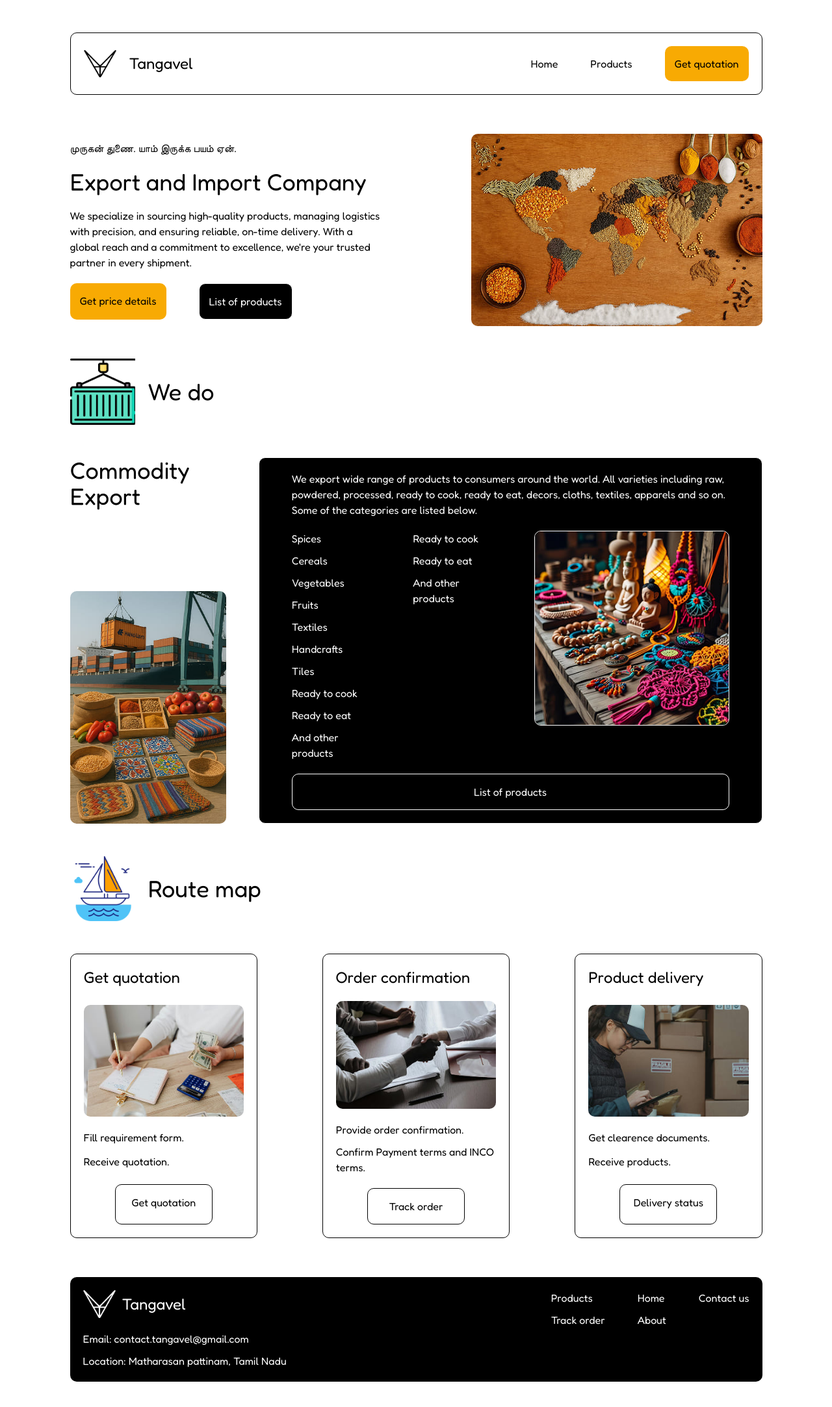
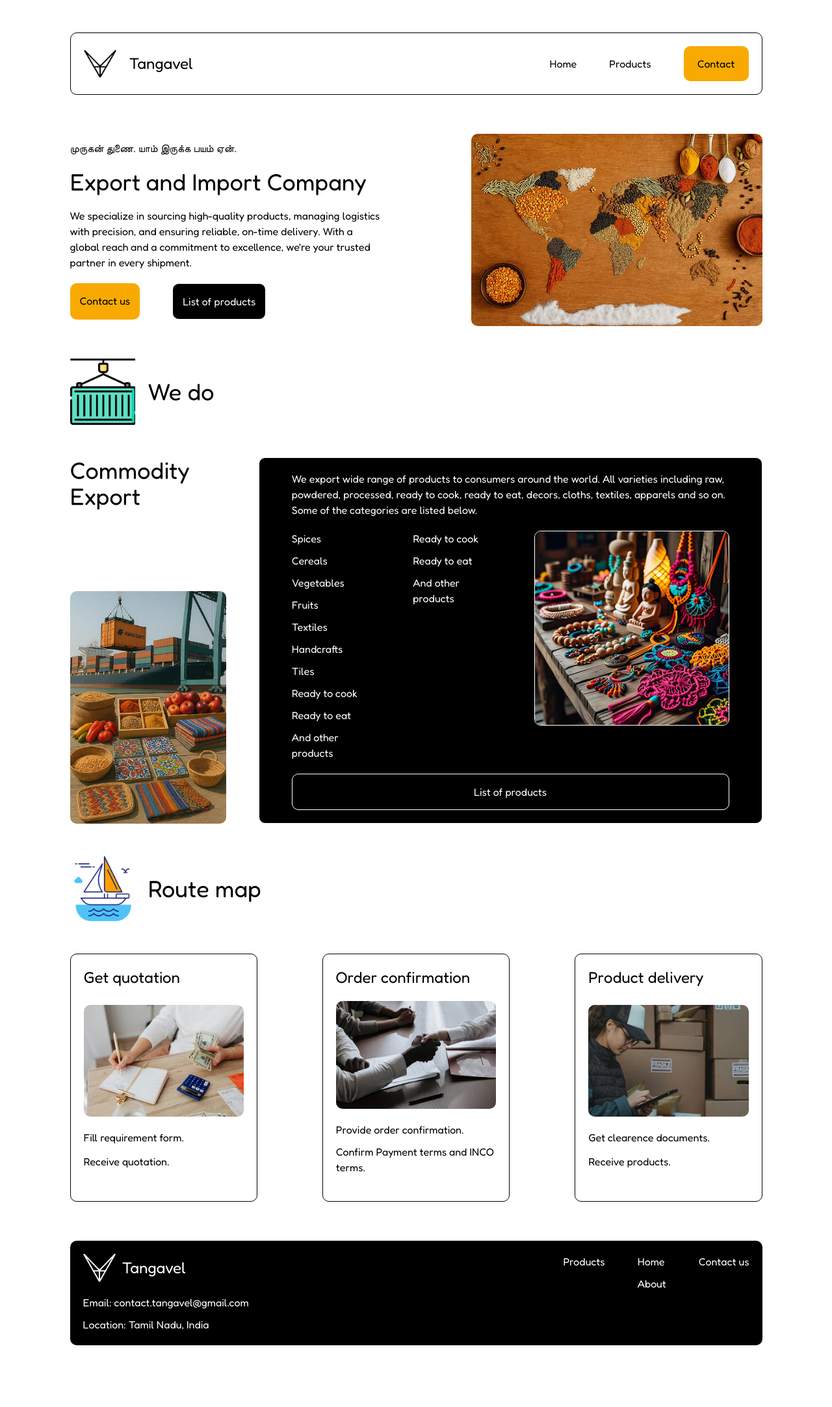
Before and after one commit to tangavel-com/Tangavel_FrontEnd, a React (Vite) app: page / in a window 1280 px wide. Shown: the top 2166 px of the page at 65% size. After the commit the page ends 2121 px from the top, so only its background shows below. Built offline with nearby package versions, Linux system fonts and the light colour scheme.

Commit message:
Updated contact us page.

```diff
--- a/src/api/quotationForm.js
+++ b/src/api/quotationForm.js
@@ -1,18 +1,18 @@
 let url = import.meta.env.VITE_BackendURL
 
 async function newLead(payload) {
-  // console.log(url, payload)
+  console.log(url, payload)
 
-  let res = await fetch(`${url}/leads`, {
-    method: 'POST',
-    headers: {
-      'Content-Type': 'application/json',
-    },
-    body: JSON.stringify(payload),
-  })
-  let data = await res.json()
-  console.log(data)
-  return data
+  // let res = await fetch(`${url}/leads`, {
+  //   method: 'POST',
+  //   headers: {
+  //     'Content-Type': 'application/json',
+  //   },
+  //   body: JSON.stringify(payload),
+  // })
+  // let data = await res.json()
+  // console.log(data)
+  // return data
 }
 
 export { newLead }
--- a/src/components/footer/Footer.jsx
+++ b/src/components/footer/Footer.jsx
@@ -15,7 +15,7 @@ function Footer() {
         <div className="flex flex-col gap-[10px]">
           <p>Email: contact.tangavel@gmail.com</p>
           {/* <p>Location: Tangavel, No 44, Kolathur Main Rd, Vetrivelan Nagar, Muthamizh Nagar, Kolathur, Chennai, Tamil Nadu 600099</p> */}
-          <p>Location: Matharasan pattinam, Tamil Nadu</p>
+          <p>Location: Tamil Nadu, India</p>
         </div>
       </div>
       <div className="flex gap-[50px]">
@@ -23,9 +23,7 @@ function Footer() {
           <li>
             <Link to="/products">Products</Link>
           </li>
-          <li>
-            <Link to="/trackorder">Track order</Link>
-          </li>
+          <li>{/* <Link to="/trackorder">Track order</Link> */}</li>
         </ul>
         <ul className="flex flex-col gap-[10px]">
           <li>
--- a/src/components/header/Header.jsx
+++ b/src/components/header/Header.jsx
@@ -54,9 +54,9 @@ function Header() {
                         <Link onClick={handleMenu} to="/contactus">Contact us</Link>
                     </li> */}
           <li>
-            <Link onClick={handleMenu} to="/quotationform">
+            <Link onClick={handleMenu} to="/contactus">
               <button className="min-w-[100px] border-none rounded-[10px] py-[15px] px-[15px] bg-[#F8AA03] hover:cursor-pointer hover:scale-102">
-                Get quotation
+                Contact
               </button>
             </Link>
           </li>
--- a/src/layout/AppRoutes.jsx
+++ b/src/layout/AppRoutes.jsx
@@ -1,27 +1,27 @@
-import { BrowserRouter, Route, Routes } from "react-router-dom";
-import Home from "../pages/home/Home.jsx";
-import Layout from "./Layout.jsx";
-import About from "../pages/about/About.jsx";
-import QuotationForm from "../pages/quotationForm/QuotationForm.jsx";
-import Products from "../pages/products/Products.jsx";
-import TrackOrder from "../pages/trackOrder/TrackOrder.jsx";
-import ContactUs from "../pages/contactUs/ContactUs.jsx";
-import AddProduct from "../pages/addProduct/AddProduct.jsx";
-import ScrollToTop from "../components/scrollToTop/ScrollToTop.js";
+import { BrowserRouter, Route, Routes } from 'react-router-dom'
+import Home from '../pages/home/Home.jsx'
+import Layout from './Layout.jsx'
+import About from '../pages/about/About.jsx'
+// import QuotationForm from '../pages/quotationForm/QuotationForm.jsx'
+import Products from '../pages/products/Products.jsx'
+// import TrackOrder from '../pages/trackOrder/TrackOrder.jsx'
+import ContactUs from '../pages/contactUs/ContactUs.jsx'
+// import AddProduct from '../pages/addProduct/AddProduct.jsx'
+import ScrollToTop from '../components/scrollToTop/ScrollToTop.js'
 
-function AppRouter(){
-    return(
+function AppRouter() {
+  return (
     <BrowserRouter>
-            <ScrollToTop/>
+      <ScrollToTop />
       <Routes>
-                <Route path="/" element={<Layout/>} >
-                    <Route index element={<Home/>}/>
-                    <Route path="/about" element={<About/>}/>
-                    <Route path="/quotationform" element={<QuotationForm/>}/>
-                    <Route path="/products" element={<Products/>}/>
-                    <Route path="/trackorder" element={<TrackOrder/>}/>
-                    <Route path="/contactus" element={<ContactUs/>}/>
-                    <Route path="/addproduct" element={<AddProduct/>}/>
+        <Route path="/" element={<Layout />}>
+          <Route index element={<Home />} />
+          <Route path="/about" element={<About />} />
+          {/* <Route path="/quotationform" element={<QuotationForm/>}/> */}
+          <Route path="/products" element={<Products />} />
+          {/* <Route path="/trackorder" element={<TrackOrder/>}/> */}
+          <Route path="/contactus" element={<ContactUs />} />
+          {/* <Route path="/addproduct" element={<AddProduct/>}/> */}
         </Route>
       </Routes>
     </BrowserRouter>
--- a/src/pages/contactUs/ContactUs.jsx
+++ b/src/pages/contactUs/ContactUs.jsx
@@ -1,13 +1,30 @@
+import { Link } from 'react-router-dom'
+
 function ContactUs() {
-    return(
+  return (
     <div className="grid gap-[50px]">
       <div>
         <h1 className="text-4xl">Contact us</h1>
       </div>
-            <div className="grid sm:grid-cols-3 gap-[20px]">
-                <div className="flex justify-center items-center"><p className="text-2xl">Under</p></div>
-                <div className="flex justify-center items-center"><img className="max-h-[500px]" src="/images/CodingOnLaptop.png" alt="Person coding on a laptop." /></div>
-                <div className="flex justify-center items-center"><p className="text-2xl">construction.</p></div>
+      <div className="grid  gap-[20px]">
+        <div className="flex justify-center items-center">
+          <p className="">Email: contact.tangavel@gmail.com</p>
+        </div>
+        <div className="flex justify-center items-center">
+          <p className="">Mobile: +91 9445263322</p>
+        </div>
+        <div className="flex justify-center items-center">
+          <p className="">
+            Whatsapp:{' '}
+            <Link
+              className="text-green-500 underline"
+              to="https://wa.me/+919445263322"
+              target="_blank"
+            >
+              https://wa.me/+919445263322
+            </Link>
+          </p>
+        </div>
       </div>
     </div>
   )
--- a/src/pages/home/Home.jsx
+++ b/src/pages/home/Home.jsx
@@ -1,4 +1,4 @@
-import { Link } from "react-router-dom";
+import { Link } from 'react-router-dom'
 
 function Home() {
   return (
@@ -17,17 +17,17 @@ function Home() {
           <div className="grid gap-y-[10px] sm:flex gap-[50px]">
             <Link
               className="border-none rounded-[10px] px-[15px] py-[15px] bg-[#F8AA03] hover:cursor-pointer hover:scale-102"
-              to="/quotationform"
+              to="/contactus"
             >
-              {" "}
-              Get price details{" "}
+              {' '}
+              Contact us{' '}
             </Link>
             <Link
               className="border rounded-[10px] px-[15px] py-[15px] bg-[#000] text-[#fff] hover:cursor-pointer hover:scale-102"
               to="/products"
             >
-              {" "}
-              List of products{" "}
+              {' '}
+              List of products{' '}
             </Link>
           </div>
         </div>
@@ -142,12 +142,12 @@ function Home() {
             <li>Receive quotation.</li>
           </ul>
           <div className="flex justify-center">
-            <Link
+            {/* <Link
               className="xl:min-w-[150px] max-w-[150px] border rounded-[10px] p-[15px] hover:cursor-pointer hover:scale-102 text-center"
               to="/quotationform"
             >
               Get quotation
-            </Link>
+            </Link> */}
           </div>
         </div>
         <div className="border rounded-[10px] p-[20px] grid gap-[20px]">
@@ -166,12 +166,12 @@ function Home() {
             <li>Confirm Payment terms and INCO terms.</li>
           </ul>
           <div className="flex justify-center">
-            <Link
+            {/* <Link
               className="xl:min-w-[150px] max-w-[150px] border rounded-[10px] p-[15px] hover:cursor-pointer hover:scale-102 text-center"
               to="/trackorder"
             >
               Track order
-            </Link>
+            </Link> */}
           </div>
         </div>
         <div className="border rounded-[10px] p-[20px] grid gap-[20px]">
@@ -190,17 +190,17 @@ function Home() {
             <li>Receive products.</li>
           </ul>
           <div className="flex justify-center">
-            <Link
+            {/* <Link
               className="xl:min-w-[150px] max-w-[150px] border rounded-[10px] p-[15px] hover:cursor-pointer hover:scale-102 text-center"
               to="/trackorder"
             >
               Delivery status
-            </Link>
+            </Link> */}
           </div>
         </div>
       </div>
     </div>
-  );
+  )
 }
 
-export default Home;
+export default Home
--- a/src/pages/products/productList.js
+++ b/src/pages/products/productList.js
@@ -1,71 +1,71 @@
 let productList = [
   {
-    title: "Spices",
-    image: "/images/products/Spices.jpg",
-    imageAltText: "Image of spices on a table.",
-    note: "All Varieties, raw and powdered.",
+    title: 'Spices',
+    image: '/images/products/Spices.jpg',
+    imageAltText: 'Image of spices on a table.',
+    note: 'All Varieties, raw and powdered.',
     description: [
-      "Pepper",
-      "Chilli",
-      "Salt",
-      "Turmeric",
-      "Cinnamon",
-      "Cardamom",
-      "Other spices",
+      'Pepper',
+      'Chilli',
+      'Salt',
+      'Turmeric',
+      'Cinnamon',
+      'Cardamom',
+      'Other spices',
     ],
   },
   {
-    title: "Cereals",
-    image: "/images/products/Cereals.jpg",
-    imageAltText: "Cereals.",
-    note: "All Varieties, raw and powdered.",
-    description: ["Rice", "Wheat"],
+    title: 'Cereals',
+    image: '/images/products/Cereals.jpg',
+    imageAltText: 'Cereals.',
+    note: 'All Varieties, raw and powdered.',
+    description: ['Rice', 'Wheat', 'Others'],
   },
   {
-    title: "Vegetables & Fruits",
-    image: "/images/products/VegetablesAndFruits.jpg",
-    imageAltText: "Vegetables and fruits.",
-    note: "All Varieties, raw and powdered.",
+    title: 'Vegetables & Fruits',
+    image: '/images/products/VegetablesAndFruits.jpg',
+    imageAltText: 'Vegetables and fruits.',
+    note: 'All Varieties, raw and powdered.',
     description: [
-      "Tomato",
-      "Potato",
-      "Carrot",
-      "Onion",
-      "Beans",
-      "drumstick",
-      "Other vegetables and fruits",
+      'Tomato',
+      'Potato',
+      'Carrot',
+      'Onion',
+      'Beans',
+      'drumstick',
+      'Other vegetables and fruits',
     ],
   },
   {
-    title: "Textiles",
-    image: "/images/products/TextilesOnTable.jpg",
-    imageAltText: "Textiles.",
-    note: "All Varieties, raw and powdered.",
+    title: 'Textiles',
+    image: '/images/products/TextilesOnTable.jpg',
+    imageAltText: 'Textiles.',
+    note: 'All Varieties.',
     description: [
-      "Shirts and T-shirts",
-      "Coats and leather jackets",
-      "Silk, cotton and jute materials",
-      "Sarees, Salwar and night dress",
-      "Swimsuits",
-      "Carpets, curtains and table cloths",
-      "Pants, shorts, jeans, underpants",
+      'Shirts and T-shirts',
+      'Coats and leather jackets',
+      'Silk, cotton and jute materials',
+      'Sarees, Salwar and night dress',
+      'Swimsuits',
+      'Carpets, curtains and table cloths',
+      'Pants, shorts, jeans, underpants',
     ],
   },
   {
-    title: "Handcrafts",
-    image: "/images/products/HandCraftRoom.jpg",
-    imageAltText: "Handcraft items.",
-    note: "All Varieties, raw and powdered.",
+    title: 'Handcrafts',
+    image: '/images/products/HandCraftRoom.jpg',
+    imageAltText: 'Handcraft items.',
+    note: 'All Varieties.',
     description: [
-      "Baskets",
-      "Eco friendly plates",
-      "Hand fans",
-      "Straw and bamboo curtains",
-      "Potteries",
-      "Utensils and containers",
-      "Ornaments",
+      'Baskets',
+      'Eco friendly plates',
+      'Hand fans',
+      'Straw and bamboo curtains',
+      'Potteries',
+      'Utensils and containers',
+      'Ornaments',
     ],
   },
-];
+]
 
-export default productList;
+export default productList
```
Lines whose indentation alone changed are shown as unchanged.
